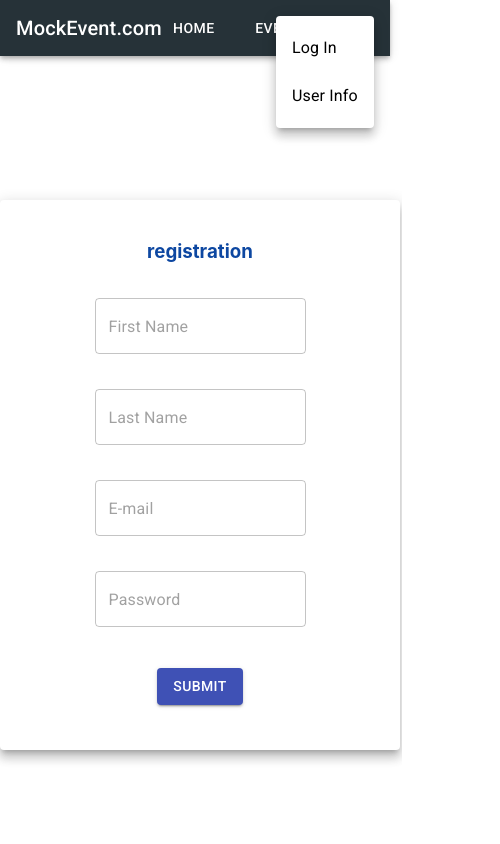
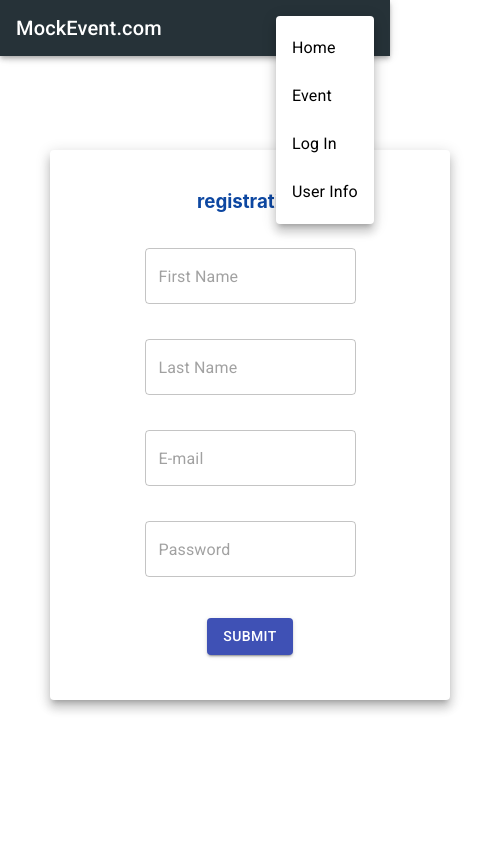
Before and after one commit to CharShewFan/ass2-react, a React (Create React App) app in the folder ass2/: page /user in a window 390 px wide. Both pictures are taken after a click on the button 353 px from the left and 28 px from the top of the page. Shown: the top 844 px of the page, 500 px wide, since content can reach past the window. Built offline with nearby package versions, Linux system fonts and the light colour scheme.

Commit message:
add hidden responsive funciton into navvar and dropdown menu

```diff
--- a/ass2/src/App.js
+++ b/ass2/src/App.js
@@ -14,7 +14,7 @@ import {
 function App() {
   return (
     <Router>
-      <div className="App">
+      <div className="App" style={{minWidth:"500px"}}>
             <NavBar />
 
 
--- a/ass2/src/components/DrpoDownMenu.jsx
+++ b/ass2/src/components/DrpoDownMenu.jsx
@@ -4,6 +4,7 @@ import MenuIcon from '@material-ui/icons/Menu'
 import Menu from '@material-ui/core/Menu'
 import MenuItem from '@material-ui/core/MenuItem'
 import { makeStyles } from '@material-ui/core/styles';
+import {Hidden,Button} from "@material-ui/core"
 
 
 import {
@@ -53,6 +54,10 @@ import {
             open={Boolean(anchorEl)}
             onClose={handleClose}
            >
+             <Hidden mdUp>
+             <MenuItem onClick={handleClose}><Link to="/" className={classes.link}>Home</Link></MenuItem>
+             <MenuItem onClick={handleClose}><Link to="/event" className={classes.link}>Event</Link>   </MenuItem>
+             </Hidden>
                <MenuItem onClick={handleClose}><Link to="/user" className={classes.link}>Log In</Link>   </MenuItem>
                <MenuItem onClick={handleClose}><Link to="/user" className={classes.link}>User Info</Link></MenuItem>
            </Menu>
--- a/ass2/src/components/NavBar.jsx
+++ b/ass2/src/components/NavBar.jsx
@@ -5,6 +5,7 @@ import Button from '@material-ui/core/Button'
 import React from 'react'
 import DropDownMenu from './DrpoDownMenu'
 import { makeStyles } from '@material-ui/core/styles';
+import {Hidden} from "@material-ui/core"
 
 import {
   Link
@@ -64,8 +65,11 @@ function NavBar(){
                 <Toolbar className={classes.Toolbar}>
                     <Typography variant="h6"><Link to='/'>MockEvent.com</Link></Typography>
                     <div className={classes.btnGroup}>
-                        <Button className={classes.btn1}><Link to="/user">Home</Link></Button>
+                        <Hidden smDown>
+                        <Button className={classes.btn1}><Link to="/">Home</Link></Button>
                         <Button className={classes.btn2}><Link to="/event">Event</Link> </Button>
+                        </Hidden>
+
                         <DropDownMenu/>
                     </div>
                 </Toolbar>
--- a/ass2/src/css/navBar.css
+++ b/ass2/src/css/navBar.css
@@ -6,9 +6,7 @@
     position: sticky;
 }
 
-.navigation .brandName{
 
-}
 
 .navigation .linkBox{
     float: right;
--- a/ass2/src/css/register.css
+++ b/ass2/src/css/register.css
@@ -1,13 +1,13 @@
 .paper{
     width: 400px;
-    margin:200px auto;
+    margin:100px auto;
 }
 
 .containers{
     width: 400px;
     height: 550px;
     text-align: center;
-    margin:200px auto;
+    margin:100px auto;
 
 }
 
--- a/ass2/src/view/User.jsx
+++ b/ass2/src/view/User.jsx
@@ -3,7 +3,7 @@ import Registration from "../components/Registration"
 
 function User(){
     return(
-        <div className="userBox" style={{marginTop:"200px"}} >
+        <div className="userBox" style={{marginTop:"150px"}} >
             <div className="registration">
                 <Registration/>
             </div>
```
